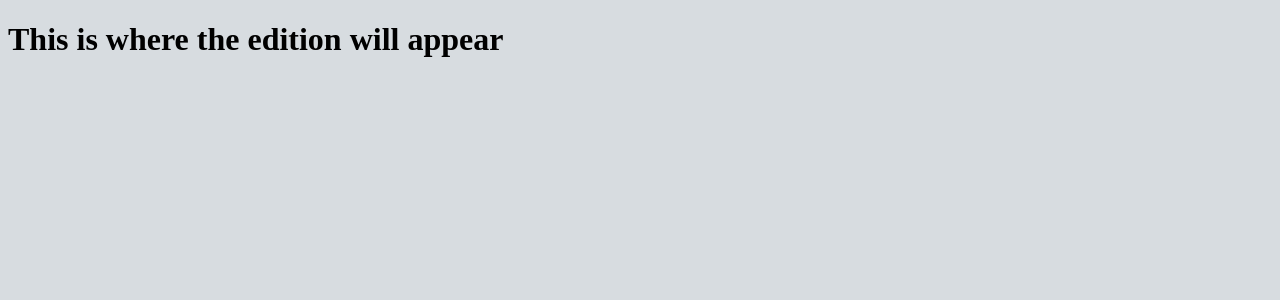
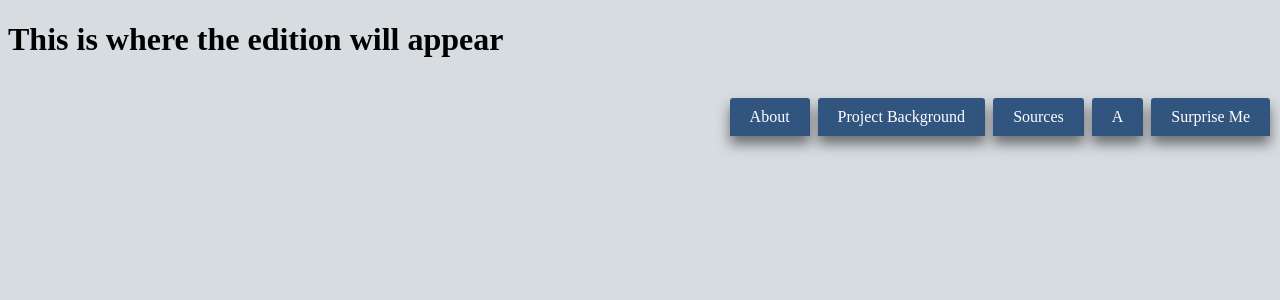
Before and after one commit to CLARIAH/pure3d, a Flask app: page /1 in a window 1280 px wide. Shown: the part 243-543 px from the top of the page. Run offline with Flask 2, Linux system fonts and the light colour scheme.

```diff
--- a/Website/templates/edition.html
+++ b/Website/templates/edition.html
@@ -1,6 +1,21 @@
 {% extends 'layout.html' %}
 
 {% block content %}
-<h1>This is where the edition will appear</h1>
+    <h1>This is where the edition will appear</h1>
+    <br>
+		<div class="warpper">
+			<input class="radio" id="about" name="group" type="about">
+            <input class="radio" id="project-background" name="group" type="project-background">
+			<input class="radio" id="sources" name="group" type="sources">
+            <input class="radio" id="acknowledgments" name="group" type="acknowledgements">
+			<input class="radio" id="contact" name="group" type="contact">
+
+		<div class="tabs">
+				<label class="tab" id="about-tab" for="about">About</label>
+				<label class="tab" id="pb-tab" for="project-background">Project Background</label>
+				<label class="tab" id="sources-tab" for="contact">Sources</label>
+				<label class="tab" id="advanced-search-tab" for="advanced-search">A</label>
+				<label class="tab" id="surprise-me" for="surprise-me">Surprise Me</label>
+		</div>
 
 {% endblock %}
```
